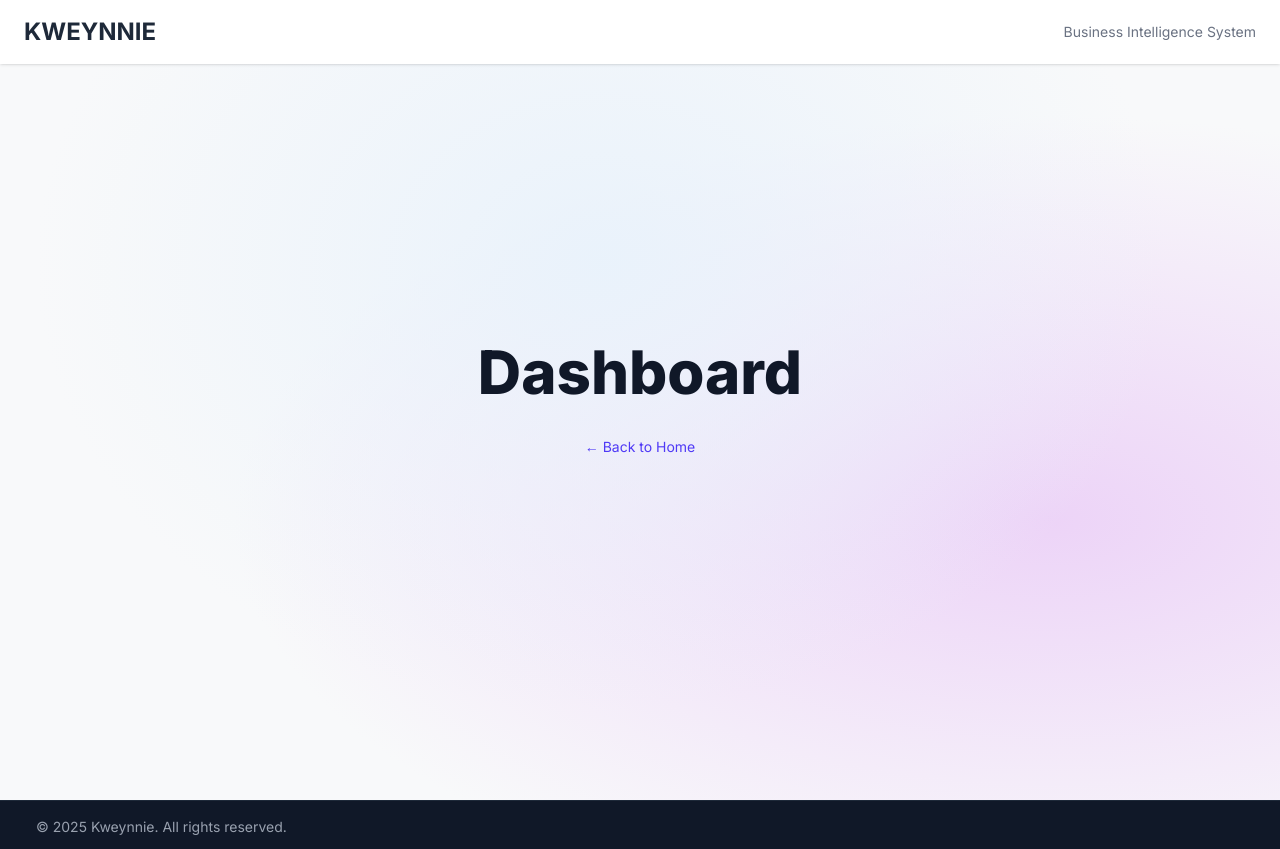
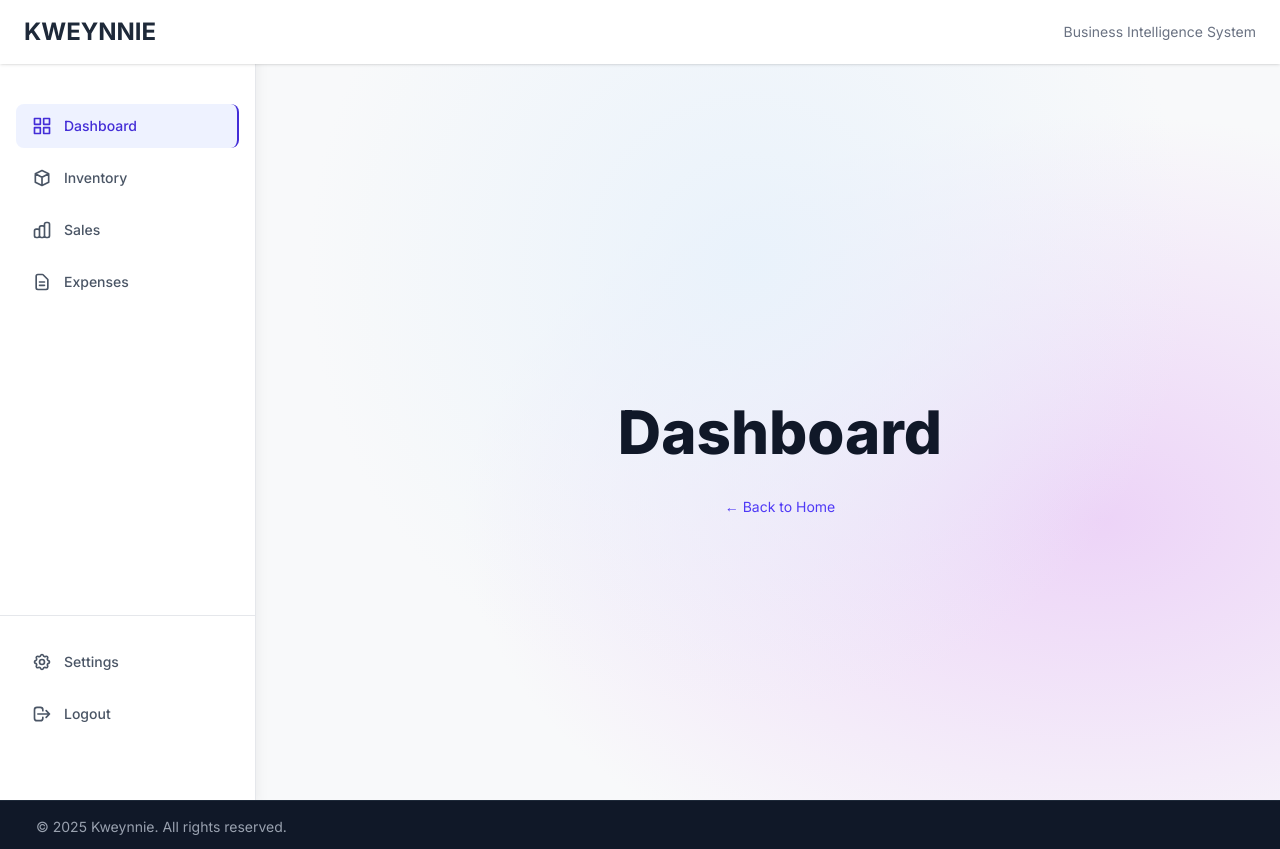
Before and after one commit to shikiomi/kweynnie-client, a Next.js app: page /dashboard in a window 1280 px wide. Built offline with nearby package versions, Linux system fonts and the light colour scheme; sample sign-in values are in the browser's storage.

Commit message:
feat: Integrate Navbar component into DashboardPage for improved navigation and layout

```diff
--- a/app/dashboard/page.tsx
+++ b/app/dashboard/page.tsx
@@ -3,6 +3,7 @@
 import { useEffect, useState } from 'react';
 import { useRouter } from 'next/navigation';
 import Link from 'next/link';
+import Navbar from '../components/layout/navbar';
 
 export default function DashboardPage() {
   const router = useRouter();
@@ -35,7 +36,9 @@ export default function DashboardPage() {
   }
 
   return (
-    <main className="hero-bg min-h-screen flex items-center justify-center">
+    <>
+      <Navbar />
+      <main className="hero-bg min-h-screen flex items-center justify-center" style={{marginLeft: '280px', paddingTop: '120px'}}>
         <div className="container mx-auto px-6">
           <div className="text-center">
             <p className="text-4xl md:text-6xl font-extrabold text-gray-900 mb-8">
@@ -49,5 +52,6 @@ export default function DashboardPage() {
           </div>
         </div>
       </main>
+    </>
   );
 }
```
Lines whose indentation alone changed are shown as unchanged.
